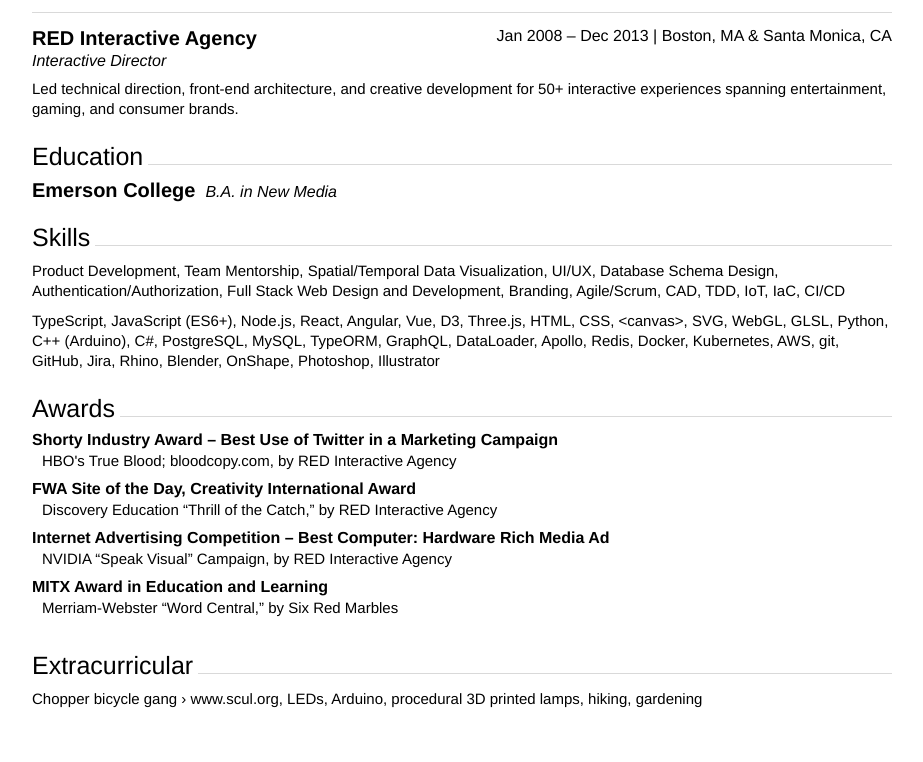
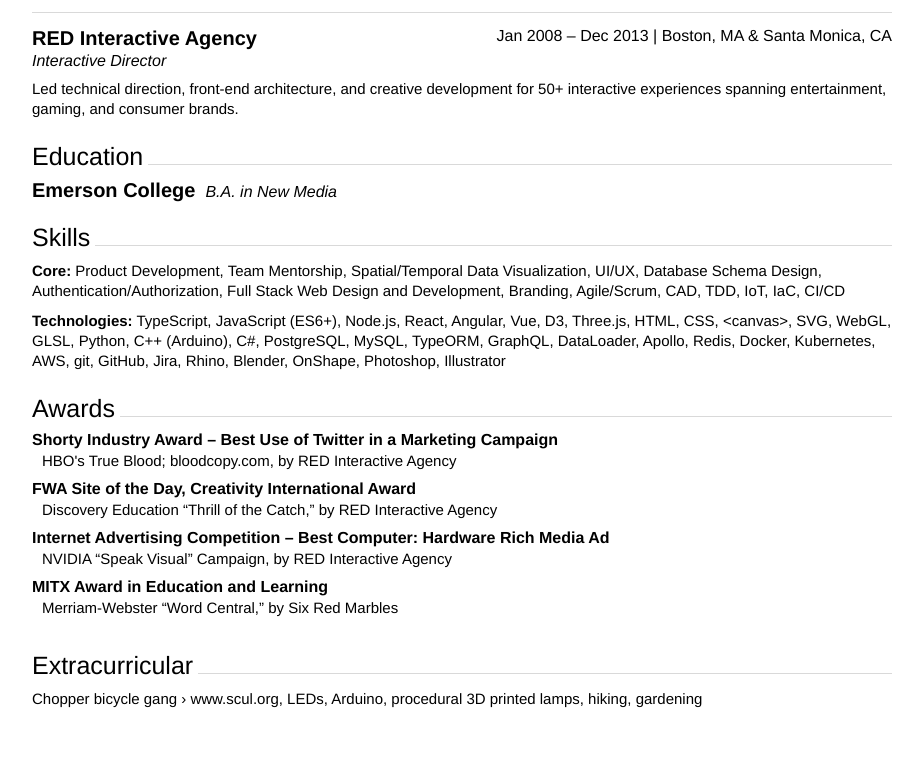
Before and after one commit to caseprince/resume, a plain HTML site: page index.html in a window 1280 px wide. Shown: the part 1067-1829 px from the top of the page, without its empty margins (178-1101 px from the left). Drawn offline with Linux system fonts and the light colour scheme.

Commit message:
Add skill categories

```diff
--- a/index.html
+++ b/index.html
@@ -165,13 +165,13 @@
     <section>
       <header><h2>Skills</h2></header>
       <p>
-        Product Development, Team Mentorship, Spatial/Temporal Data
+        <strong>Core:</strong> Product Development, Team Mentorship, Spatial/Temporal Data
         Visualization, UI/UX, Database Schema Design,
         Authentication/Authorization, Full Stack Web Design and Development,
         Branding, Agile/Scrum, CAD, TDD, IoT, IaC, CI/CD
       </p>
       <p>
-        TypeScript, JavaScript (ES6+), Node.js, React, Angular, Vue, D3,
+        <strong>Technologies:</strong> TypeScript, JavaScript (ES6+), Node.js, React, Angular, Vue, D3,
         Three.js, HTML, CSS, &lt;canvas&gt;, SVG, WebGL, GLSL, Python, C++
         (Arduino), C#, PostgreSQL, MySQL, TypeORM, GraphQL, DataLoader, Apollo,
         Redis, Docker, Kubernetes, AWS, git, GitHub, Jira, Rhino, Blender,
--- a/style.css
+++ b/style.css
@@ -226,6 +226,10 @@
   }
 }
 
+strong {
+  font-weight: bold;
+}
+
 @media print {
   body {
     zoom: 75%;
```
